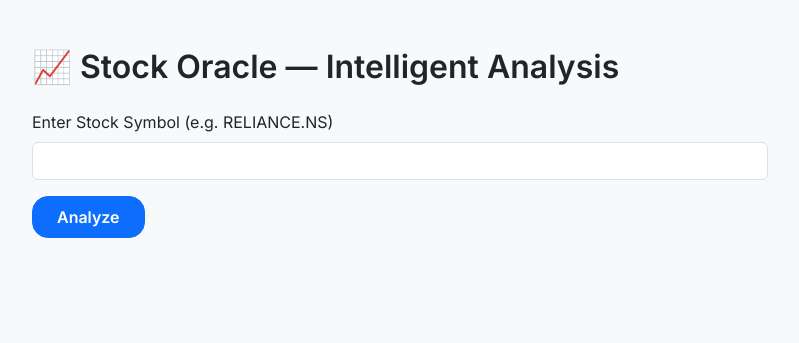
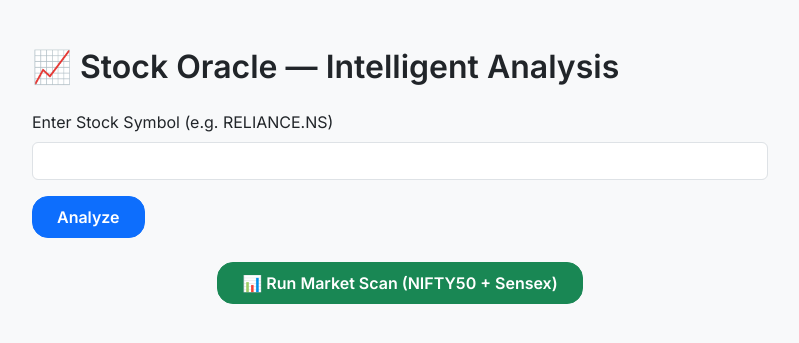
Before and after one commit to wasimk14/Stock_Analysis, a Flask app: page / in a window 1280 px wide. Shown: the top 343 px of the page, without its empty margins (240-1039 px from the left). Run offline with Flask 3, Linux system fonts and the light colour scheme.

Commit message:
Add market scan button to index.html
Added a button to run a market scan for NIFTY50 and Sensex.

```diff
--- a/templates/index.html
+++ b/templates/index.html
@@ -50,6 +50,12 @@
         </button>
     </form>
 
+    <div class="text-center mt-4">
+        <a href="/market-scan" class="btn btn-success px-4 py-2 rounded-4 fw-semibold">
+            📊 Run Market Scan (NIFTY50 + Sensex)
+        </a>
+    </div>
+
     <!-- Loading Spinner -->
     <div id="loadingSpinner" class="text-center mt-4" style="display: none;">
         <div class="spinner-border text-primary" role="status" style="width: 3rem; height: 3rem;"></div>
@@ -69,9 +75,7 @@
             document.getElementById("loadingSpinner").style.display = "block";
         });
     });
-</script>
 
-<script>
     const input = document.querySelector("input[name='ticker']");
     input.addEventListener("input", function () {
         this.value = this.value.toUpperCase();
```
